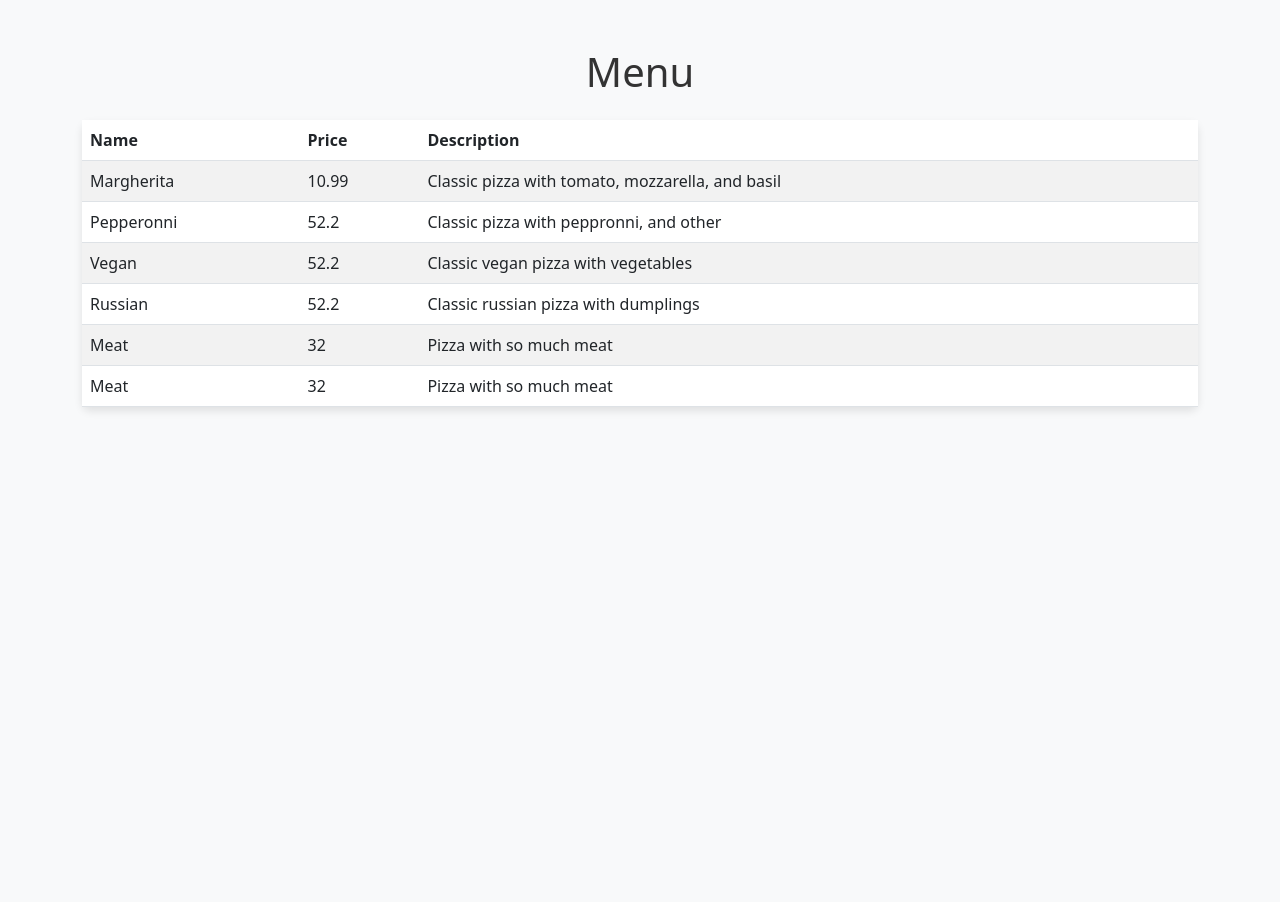
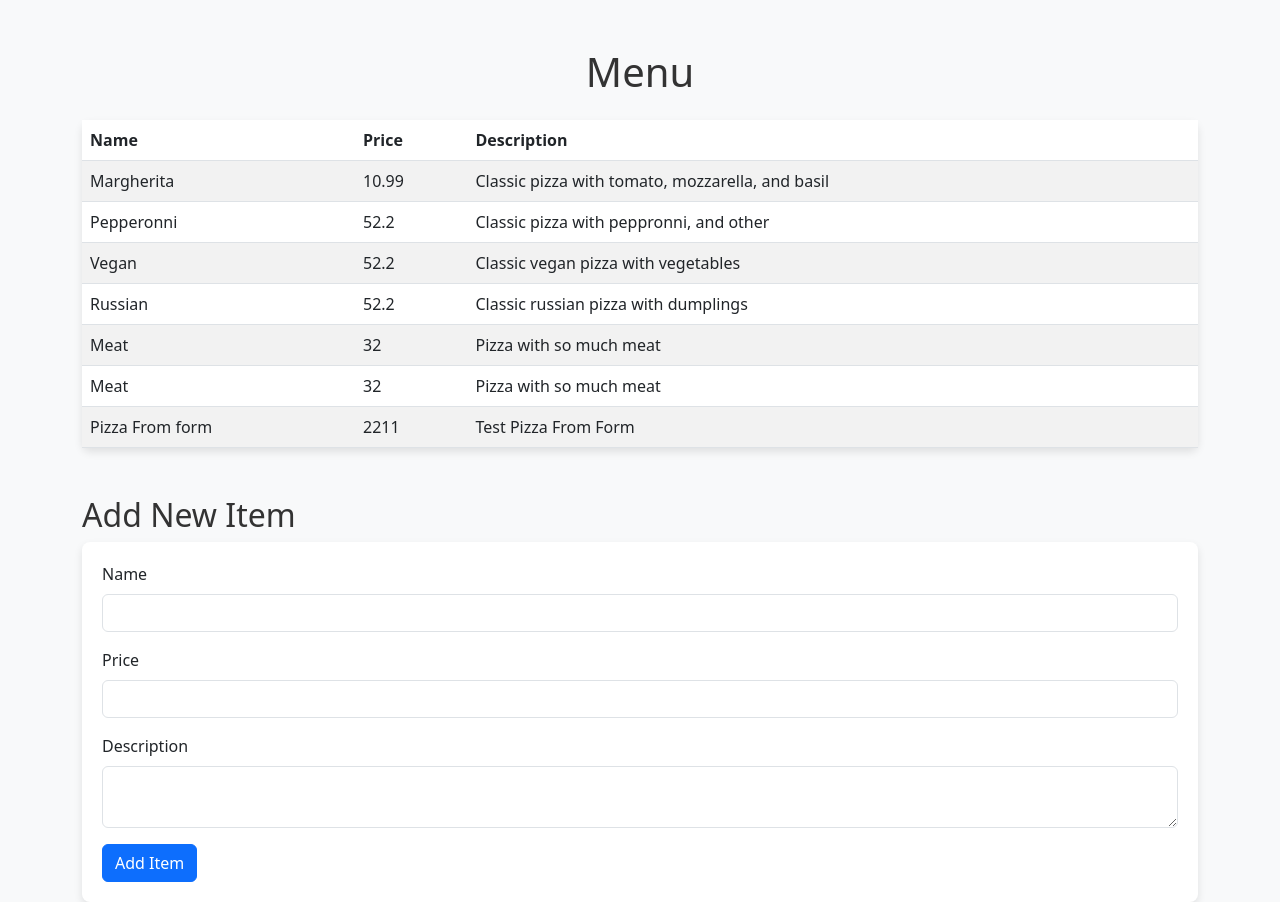
Before and after one commit to vimpario/pizza_flask, a Flask app: page /api/ in a window 1280 px wide. Before the commit the page ends 411 px from the top, so only its background shows below. Run offline with Flask 3, Linux system fonts and the light colour scheme.

Commit message:
added form for pizza

```diff
--- a/data.json
+++ b/data.json
@@ -28,5 +28,10 @@
         "name": "Meat",
         "price": 32.0,
         "description": "Pizza with so much meat"
+    },
+    {
+        "name": "Pizza From form",
+        "price": 2211,
+        "description": "Test Pizza From Form"
     }
 ]
--- a/pizza_app/static/css/styles.css
+++ b/pizza_app/static/css/styles.css
@@ -2,7 +2,7 @@ body {
     background-color: #f8f9fa;
 }
 
-h1 {
+h1, h2 {
     color: #333;
 }
 
@@ -11,3 +11,18 @@ h1 {
     border-radius: 8px;
     box-shadow: 0 4px 8px rgba(0, 0, 0, 0.1);
 }
+
+form {
+    background-color: #fff;
+    padding: 20px;
+    border-radius: 8px;
+    box-shadow: 0 4px 8px rgba(0, 0, 0, 0.1);
+}
+
+.was-validated .form-control:invalid {
+    border-color: #dc3545;
+}
+
+.was-validated .form-control:valid {
+    border-color: #28a745;
+}
--- a/pizza_app/templates/index.html
+++ b/pizza_app/templates/index.html
@@ -10,6 +10,8 @@
 <body>
     <div class="container mt-5">
         <h1 class="text-center mb-4">Menu</h1>
+
+        <!-- Data Table -->
         <table class="table table-striped">
             <thead>
                 <tr>
@@ -19,17 +21,41 @@
                 </tr>
             </thead>
             <tbody id="menu-data">
-
+                <!-- Data will be injected here -->
             </tbody>
         </table>
+
+        <h2 class="mt-5">Add New Item</h2>
+
+        <!-- Form for adding new item -->
+        <form id="add-item-form">
+            <div class="mb-3">
+                <label for="name" class="form-label">Name</label>
+                <input type="text" id="name" class="form-control" required>
+                <div class="invalid-feedback">Please enter a valid name.</div>
+            </div>
+            <div class="mb-3">
+                <label for="price" class="form-label">Price</label>
+                <input type="number" id="price" class="form-control" required min="0.01" step="0.01">
+                <div class="invalid-feedback">Please enter a valid price greater than 0.</div>
+            </div>
+            <div class="mb-3">
+                <label for="description" class="form-label">Description</label>
+                <textarea id="description" class="form-control" required></textarea>
+                <div class="invalid-feedback">Please enter a valid description.</div>
+            </div>
+            <button type="submit" class="btn btn-primary">Add Item</button>
+        </form>
     </div>
 
     <script>
         document.addEventListener('DOMContentLoaded', () => {
+            // Fetch and display data
             fetch('/api/data')
                 .then(response => response.json())
                 .then(data => {
                     const tableBody = document.getElementById('menu-data');
+                    tableBody.innerHTML = '';
                     data.forEach(item => {
                         const row = `<tr>
                             <td>${item.name}</td>
@@ -40,6 +66,53 @@
                     });
                 })
                 .catch(error => console.error('Error fetching data:', error));
+
+            // Form validation and submission
+            const form = document.getElementById('add-item-form');
+            form.addEventListener('submit', (e) => {
+                e.preventDefault();
+
+                const name = document.getElementById('name');
+                const price = document.getElementById('price');
+                const description = document.getElementById('description');
+
+                if (form.checkValidity() === false) {
+                    form.classList.add('was-validated');
+                    return;
+                }
+
+                const newItem = {
+                    name: name.value,
+                    price: parseFloat(price.value),
+                    description: description.value
+                };
+
+                // Send POST request
+                fetch('/api/data', {
+                    method: 'POST',
+                    headers: {
+                        'Content-Type': 'application/json'
+                    },
+                    body: JSON.stringify(newItem)
+                })
+                .then(response => {
+                    if (!response.ok) {
+                        throw new Error('Failed to add item');
+                    }
+                    return response.json();
+                })
+                .then(data => {
+                    alert('Item added successfully!');
+                    form.reset();
+                    form.classList.remove('was-validated');
+                    // Optionally, refresh the data table
+                    location.reload();
+                })
+                .catch(error => {
+                    console.error('Error:', error);
+                    alert('Failed to add item. Please try again.');
+                });
+            });
         });
     </script>
 </body>
```
